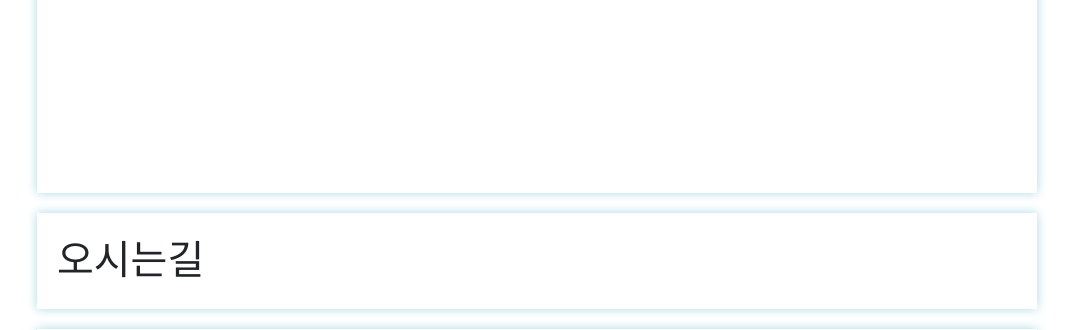
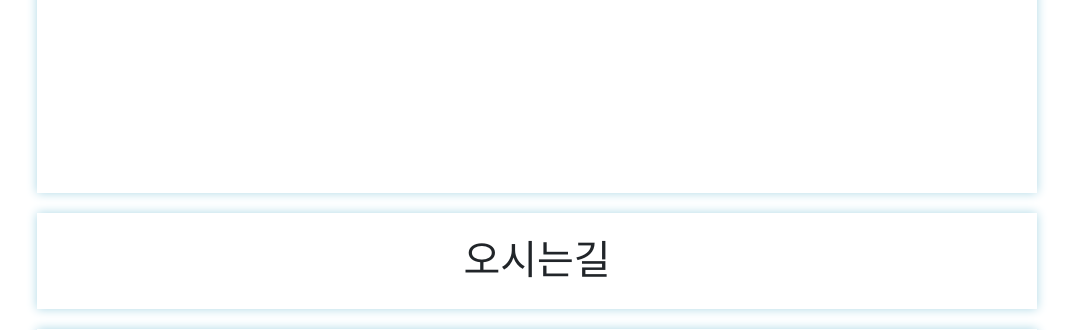
Before and after one commit to blake-lim/hanghae99-1st-week, a Flask app: page /main in a window 1280 px wide. Shown: the part 806-1136 px from the top of the page, without its empty margins (103-1176 px from the left). Run offline with Flask 2, Linux system fonts and the light colour scheme; data that the repository does not hold is empty; some libraries are stand-ins or nearby versions.

Commit message:
지도랑 오시는길 가운데로 수정

```diff
--- a/weddingHistory/templates/main.html
+++ b/weddingHistory/templates/main.html
@@ -146,7 +146,7 @@
     </div>
 </div>
 <div class="mybox">
-    <h1>오시는길</h1>
+    <h1 style="text-align: center;">오시는길</h1>
 </div>
 <div class="mybox">
         <div id="map" style="width: 100%; height: 500px;"></div>
@@ -229,44 +229,8 @@
                 userInfo = response['user'];
                 $('#header-dday').text('D '+getDday(userInfo['wedding-date']));
 
-                var mapContainer = document.getElementById('map'), // 지도를 표시할 div
-                    mapOption = {
-                        center: new kakao.maps.LatLng(userInfo['PY'], userInfo['PX']), // 지도의 중심좌표
-                        level: 5//3 // 지도의 확대 레벨
-                    };
-
-                // 지도를 생성합니다
-                var map = new kakao.maps.Map(mapContainer, mapOption);
-
-                // 주소-좌표 변환 객체를 생성합니다
-                var geocoder = new kakao.maps.services.Geocoder();
-
-                // 주소로 좌표를 검색합니다
-                geocoder.addressSearch(userInfo['PNAME'], function(result, status) {
-
-                    // 정상적으로 검색이 완료됐으면
-                     if (status === kakao.maps.services.Status.OK) {
-
-                        var coords = new kakao.maps.LatLng(result[0].y, result[0].x);
-
-                        // 결과값으로 받은 위치를 마커로 표시합니다
-                        var marker = new kakao.maps.Marker({
-                            map: map,
-                            position: coords
-                        });
-
-                        // 인포윈도우로 장소에 대한 설명을 표시합니다
-                        var infowindow = new kakao.maps.InfoWindow({
-                            content: '<div style="width:150px;text-align:center;padding:6px 0;">'+userInfo['PNAME']+'</div>'
-                        });
-                        infowindow.open(map, marker);
-
-                        // 지도의 중심을 결과값으로 받은 위치로 이동시킵니다
-                        map.setCenter(coords);
-                    }
-                });
                 //규범님 소스
-                //map_start(userInfo);
+                map_start(userInfo);
             }
         });
     }
@@ -282,7 +246,7 @@
         let map = new daum.maps.Map(mapContainer, mapOption);
 
         //장소명을 알려줄 컨텐츠임
-        var infowindow = new kakao.maps.InfoWindow({zIndex:1});
+        let infowindow = new kakao.maps.InfoWindow({zIndex:1});
 
         show_map(info, mapContainer, map, infowindow)
     }
@@ -291,8 +255,8 @@
         //좌표 저장
 ////////////////////////나의 db user info
 ////////////////////////{ID: , PW, D_Day, PX, PY, PANME}
-        var coords = new daum.maps.LatLng(position_info['PY'], position_info['PX']);
-        var position_name = position_info['PNAME'];
+        let coords = new daum.maps.LatLng(position_info['PY'], position_info['PX']);
+        let position_name = position_info['PNAME'];
 
         //지도를 보여준다
         mapContainer.style.display = 'block';
@@ -310,23 +274,18 @@
             map: map
         });
 
+        let lens = title.length * 12.5
+        let content = `<div style="width:${lens.toString()}px;text-align:center;padding:6px 0;">`+title+'</div>'
+        infowindow.setContent(content);
+
         kakao.maps.event.addListener(marker, 'mouseover', function(){
-            displayInfowindow(marker, title, infowindow);
+            infowindow.open(map, marker);
         });
 
         kakao.maps.event.addListener(marker, 'mouseout', function(){
             infowindow.close();
         });
     }
-
-    //텍스트 박스 생성기
-    function displayInfowindow(marker, title, infowindow){
-        let lens = title.length * 12.5
-        let content = `<div style="width:${lens.toString()}px;text-align:center;padding:6px 0;">`+title+'</div>'
-        infowindow.setContent(content);
-        infowindow.open(map, marker);
-    }
-
 
     $('#mydate').datepicker({
         format: "yyyy-mm-dd",
```
